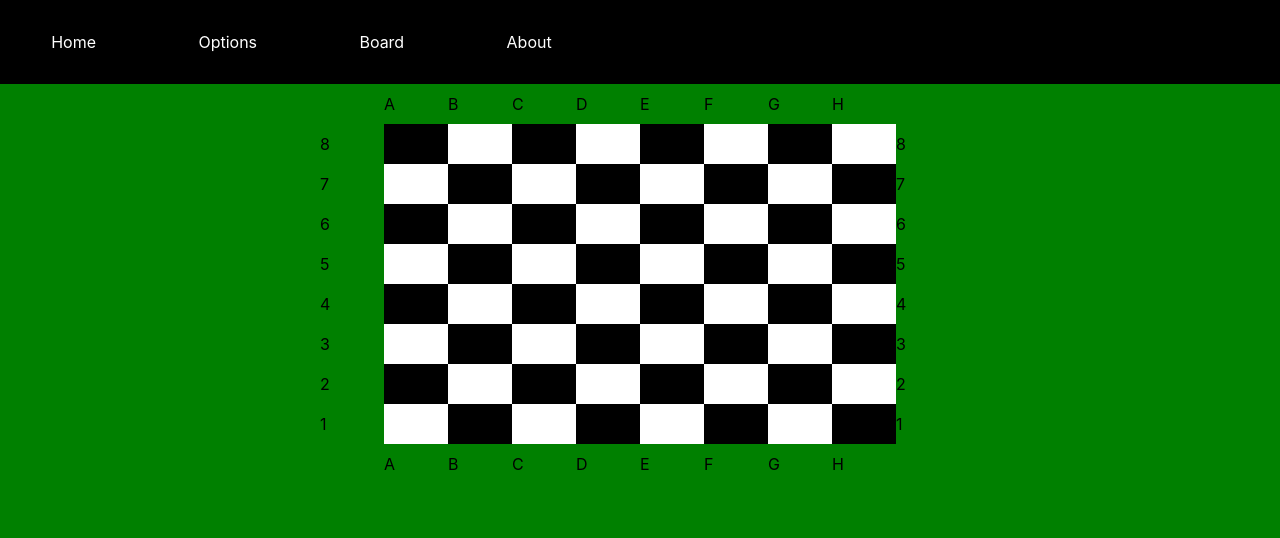
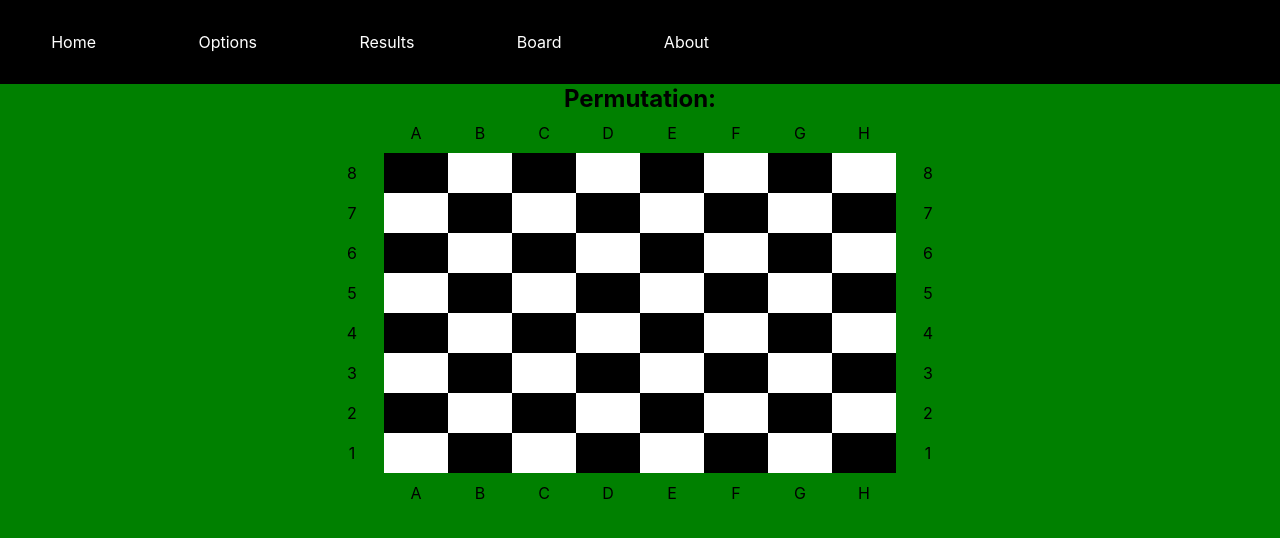
Before and after one commit to nugentmichael1/n-queens, a React (Create React App) app: page /board in a window 1280 px wide. Shown: the top 538 px of the page. Built offline with nearby package versions, Linux system fonts and the light colour scheme.

Commit message:
Started "results" section

```diff
--- a/src/App.css
+++ b/src/App.css
@@ -1,6 +1,7 @@
 *{
   margin: 0;
   padding: 0;
+  text-align: center;
 }
 
 html{
@@ -89,7 +90,7 @@ table{
   background-position: center;
 }
 
-td{
+table.board td{
   height: 5vh;
   width: 5vw;
 }
--- a/src/App.js
+++ b/src/App.js
@@ -1,9 +1,10 @@
 import './App.css';
-import Board from './components/Board'
+import { Board, updateBoard } from './components/Board'
 import Home from './components/Home'
 import Options from './components/Options'
 import { NavBar } from './components/Nav'
 import About from './components/About'
+import Results from './components/Results'
 import { useState } from 'react'
 import { population } from './components/EvolutionaryAlgorithm'
 import { Routes, Route, BrowserRouter } from "react-router-dom"
@@ -27,6 +28,10 @@ function App() {
 
     const [termCond, setTermCond] = useState(defaultIterations)
 
+    const [curPerm, setCurPerm] = useState(undefined)
+
+    const [results, setResults] = useState(undefined)
+
     const updateN = (n) => {
         // Catches empty text string
         if (n === "") setN(0)
@@ -47,7 +52,7 @@ function App() {
         console.log('run', 'popSize', popSize)
 
         let experiment = new population(popSize, n, mutationProb)
-        experiment.run(termCond)
+        setResults(experiment.run(termCond))
     }
 
     return (
@@ -58,7 +63,8 @@ function App() {
                     <Route path="about" element={<About />} />
                     <Route path="home" element={<Home />} />
                     <Route path="options" element={<Options n={n} updateN={updateN} run={run} popSize={popSize} updatePopSize={updatePopSize} mutationProb={mutationProb} setMutationProb={setMutationProb} termCond={termCond} setTermCond={setTermCond} />} />
-                    <Route path="board" element={<Board size={n} />} />
+                    <Route path="board" element={<Board size={n} curPerm={curPerm} />} />
+                    <Route path="results" element={<Results results={results} n={n} updateBoard={updateBoard} />} />
                 </Route>
 
             </Routes>
--- a/src/components/Board.js
+++ b/src/components/Board.js
@@ -36,7 +36,7 @@ const BoardRow = ({ label, rowNum, n }) => {
     return <tr>{tds}</tr>
 };
 
-const Board = ({ size }) => {
+const Board = ({ size, curPerm }) => {
     var board = [];
     board.push(<XAxisLabels key={size + 1} n={size} />)
     for (let i = size; i > 0; i--) {
@@ -45,7 +45,14 @@ const Board = ({ size }) => {
     }
     board.push(<XAxisLabels key={size + 2} n={size} />)
 
-    return <table><tbody>{board}</tbody></table>
+    return <>
+        <h2>Permutation: {curPerm}</h2>
+        <table className="board">
+            <tbody>
+                {board}
+            </tbody>
+        </table>
+    </>
 
     // return <table>
     //     <XAxisLabels n={size} />
@@ -54,4 +61,8 @@ const Board = ({ size }) => {
     // </table>;
 };
 
-export default Board;
+const updateBoard = (permutation) => {
+    console.log("Permutation", permutation, "needs to be displayed")
+}
+
+export {Board, updateBoard};
--- a/src/components/EvolutionaryAlgorithm.js
+++ b/src/components/EvolutionaryAlgorithm.js
@@ -3,6 +3,9 @@ class candidate {
     constructor(permutation) {
         this.permutation = permutation
         this.calculateScore()
+    }
+    setRank(rank){
+        this.rank = rank;
     }
     calculateScore() {
 
@@ -73,7 +76,12 @@ class population {
             this.survivorSelection(offspring);
         }
 
+        //set ranks
+        for(let i = 0;i<this.candidates.length;i++){
+            this.candidates[i].setRank(i)
+        }
         console.log("final candidates",this.candidates)
+        return this.candidates
 
     }
     initialize() {
--- a/src/components/Nav.js
+++ b/src/components/Nav.js
@@ -14,6 +14,7 @@ const NavBar = (test) => {
             <ul className='nav'>
                 <NavLink page='home' selected={page === 'home'} />
                 <NavLink page='options' selected={page === 'options'} />
+                <NavLink page='results' selected={page ==='results'} />
                 <NavLink page='board' selected={page==='board'}/>
                 <NavLink page='about' selected={page === 'about'} />
             </ul>
@@ -23,22 +24,4 @@ const NavBar = (test) => {
     );
 };
 
-// const Nav = () => {
-
-
-//     return <>
-//         <nav>
-//             < ul >
-//                 <li>
-//                     <Link to="/Home">Home</Link>
-//                 </li>
-//                 <li>
-//                     <Link to="/About">About</Link>
-//                 </li>
-//             </ul >
-//         </nav>
-//         <Outlet />
-//     </>
-// };
-
 export { NavBar };
--- /dev/null
+++ b/src/components/Results.js
@@ -0,0 +1,49 @@
+const Results = props => {
+
+    const maxScore = props.n * (props.n - 1)
+
+    const rBody = undefined
+    if (props.results) {
+        for (let i = 0; i < props.results.length; i++) {
+
+        }
+    }
+
+    const id = 0;
+
+    const rTable = props.results ? <table className="results">
+        <caption></caption>
+        <thead>
+            <tr>
+                <th>Rank</th>
+                <th>Permutation</th>
+                <th>Score</th>
+            </tr>
+        </thead>
+        <tbody>
+            {props.results.map(({ rank, permutation, score }) => (<tr key={rank} onClick={() => props.updateBoard(permutation)}>
+                <td>
+                    {rank+1}
+                </td>
+                <td>
+                    {permutation.map(character => ( character + " "))}
+                </td>
+                <td>{score}</td>
+            </tr>))}
+        </tbody>
+    </table>
+        : undefined
+
+
+
+
+
+
+    return <>
+        <h1>Results</h1>
+        {rTable ? "A perfect score -- n*(n-1)=" + props.n + "*" + (props.n-1) + "=" + maxScore + " --  indicates a solution.  The selection of any row will show the respective queen positions on the Board page." : "Once a experiment is ran, a table of results will appear here."}
+        {rTable ? rTable : ""}
+    </>
+}
+
+export default Results;
```
